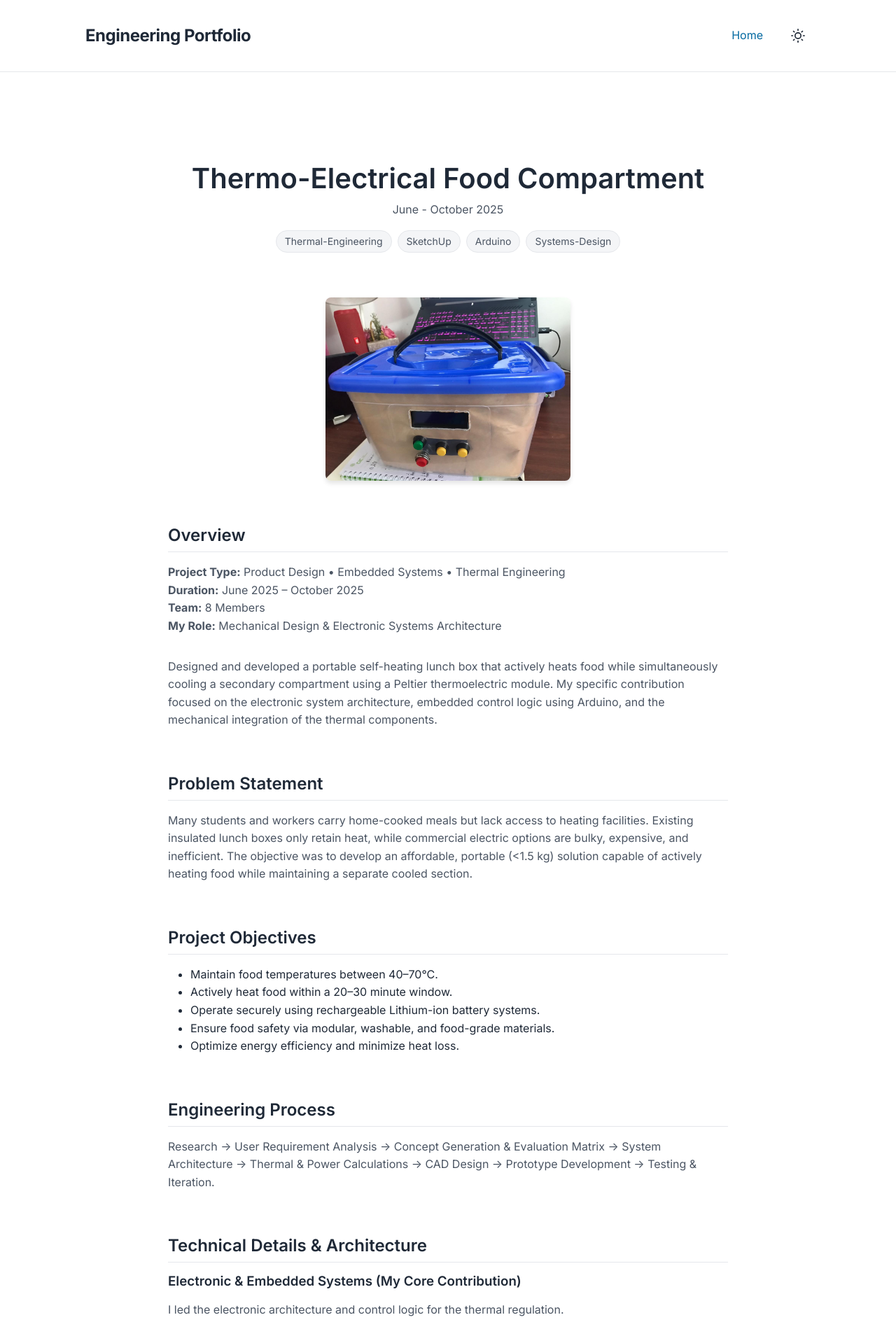
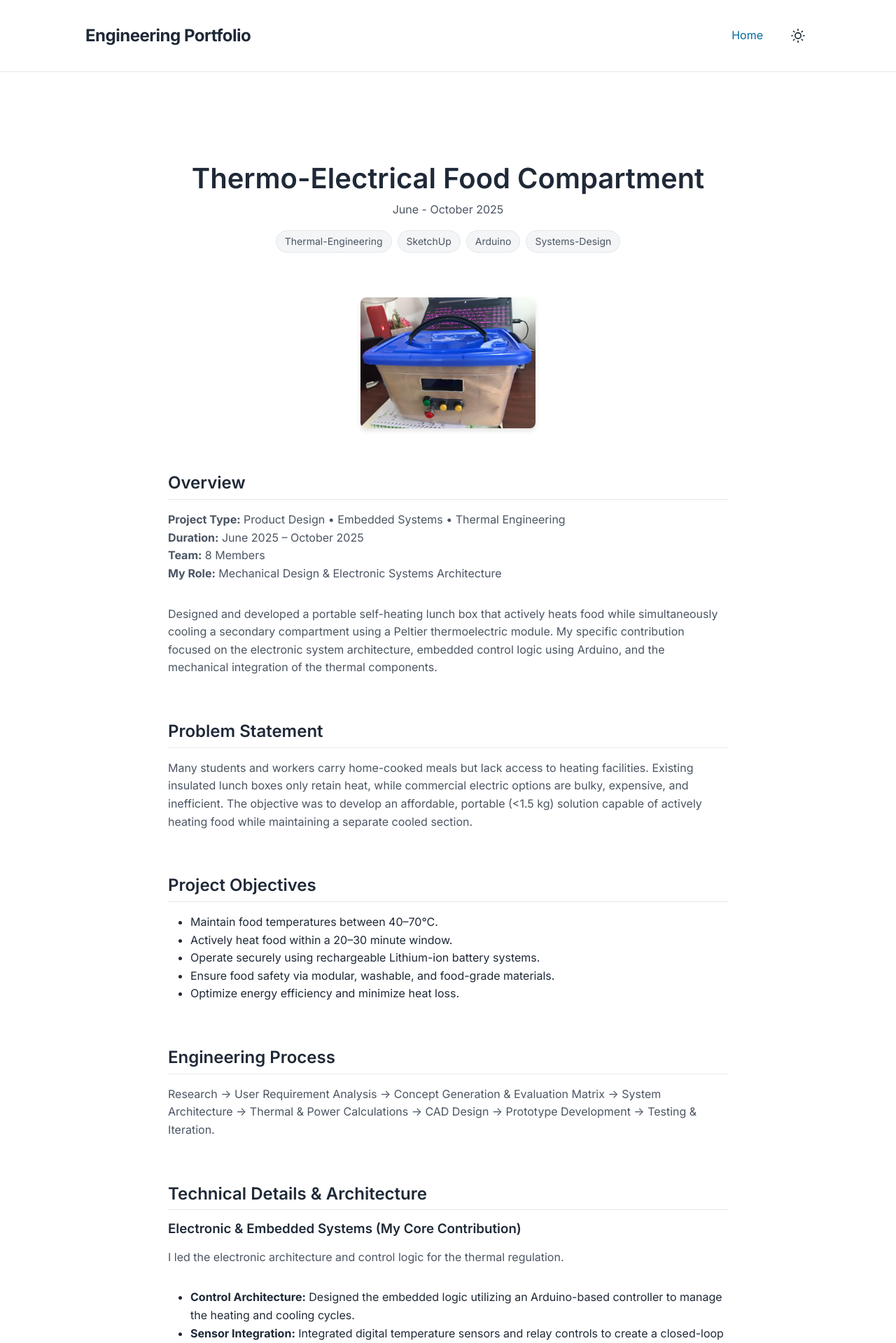
Before and after one commit to mackaygunn/mackaygunn.github.io, a Jekyll site: the page built from _projects/thermo-electrical-lunchbox/2025-12-01-thermo-electrical-lunchbox.md, in a window 1280 px wide. Shown: the top 1919 px of the page at 70% size. Built offline with Jekyll 4.4.1, drawn with Linux system fonts in a browser that asks for light colours.

Commit message:
Hardcode cover image width to 250px

```diff
--- a/_projects/thermo-electrical-lunchbox/2025-12-01-thermo-electrical-lunchbox.md
+++ b/_projects/thermo-electrical-lunchbox/2025-12-01-thermo-electrical-lunchbox.md
@@ -9,7 +9,7 @@ image: "/assets/images/projects/lunchbox/cover.jpg"
 thumbnail: "/assets/images/projects/lunchbox/cover.jpg"
 ---
 
-<img src="{{ '/assets/images/projects/lunchbox/cover.jpg' | relative_url }}" alt="Project Cover" style="width: 100%; max-width: 350px; display: block; margin: 0 auto 2rem auto; border-radius: 8px; box-shadow: 0 4px 6px rgba(0,0,0,0.1);">
+<img src="{{ '/assets/images/projects/lunchbox/cover.jpg' | relative_url }}" alt="Project Cover" style="width: 250px; height: auto; display: block; margin: 0 auto 2rem auto; border-radius: 8px; box-shadow: 0 4px 6px rgba(0,0,0,0.1);">
 
 ## Overview
 **Project Type:** Product Design • Embedded Systems • Thermal Engineering<br>
```
